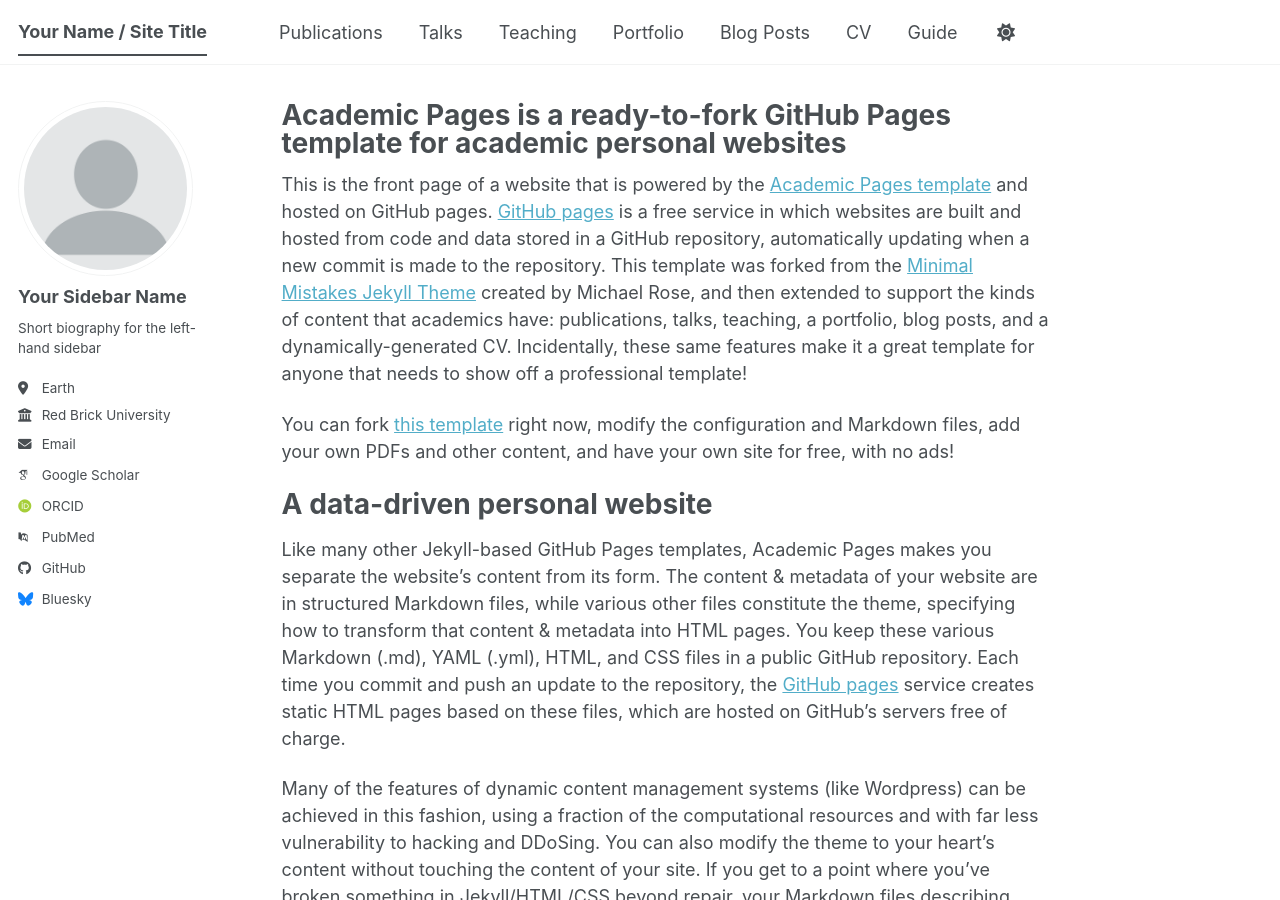
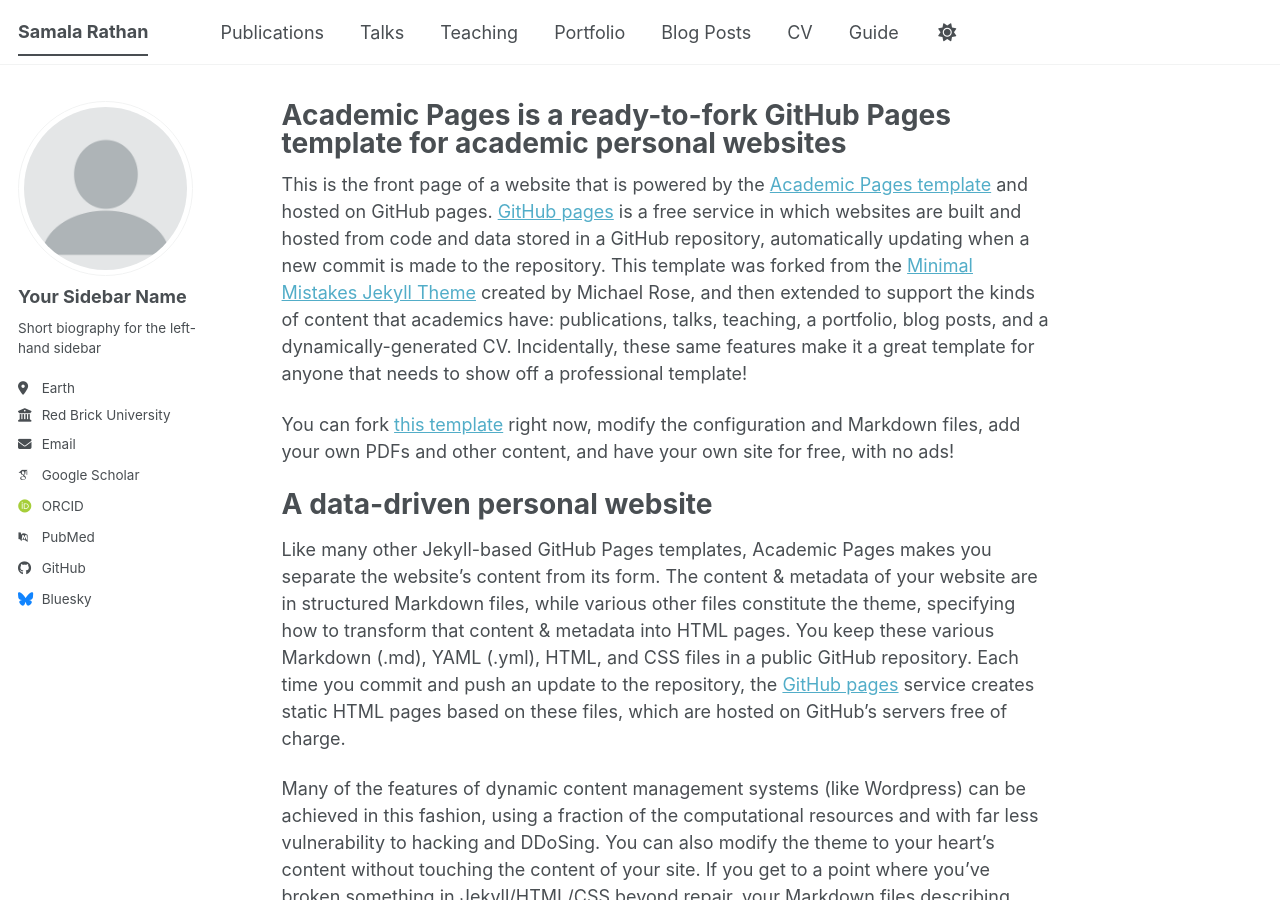
Before and after one commit to Rathan-Samala/rathansamala, a Jekyll site: the page built from _pages/about.md, in a window 1280 px wide and 900 px high. Built offline with Jekyll 4.4.1, drawn with Linux system fonts in a browser that asks for light colours; some web fonts are replaced; a script bundle is joined from its source files by our own code; library files that are not in the unit come from our copies.

Commit message:
Update _config.yml

```diff
--- a/_config.yml
+++ b/_config.yml
@@ -9,7 +9,7 @@
 # Basic Site Settings
 locale                   : "en-US"
 site_theme               : "default" # The available themes options are "default", "air", "sunrise", "mint", "dirt" and "contrast"
-title                    : "Your Name / Site Title"
+title                    : "Samala Rathan"
 title_separator          : "-"
 name                     : &name "Your Name"
 description              : &description "Your Name's academic portfolio"   # Update this with a general description of your site, this is the default if not overridden by a page
```
